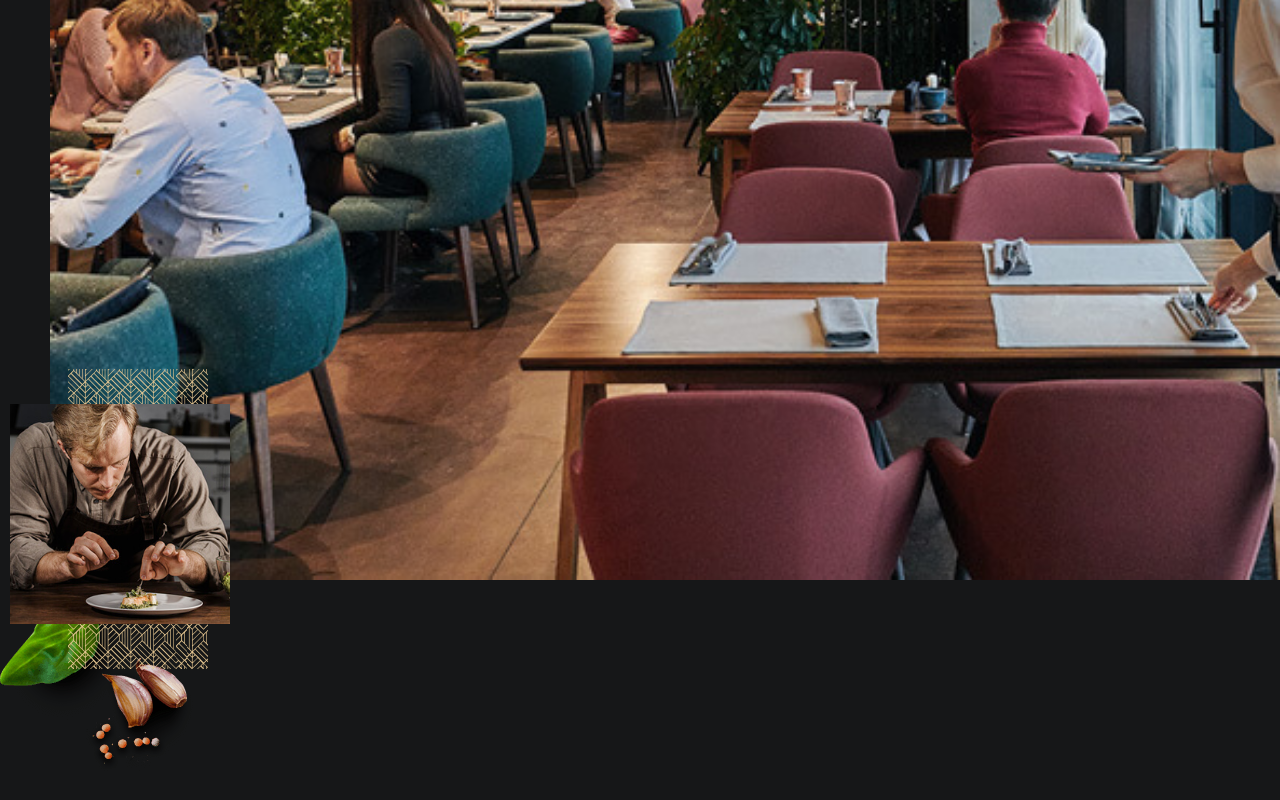
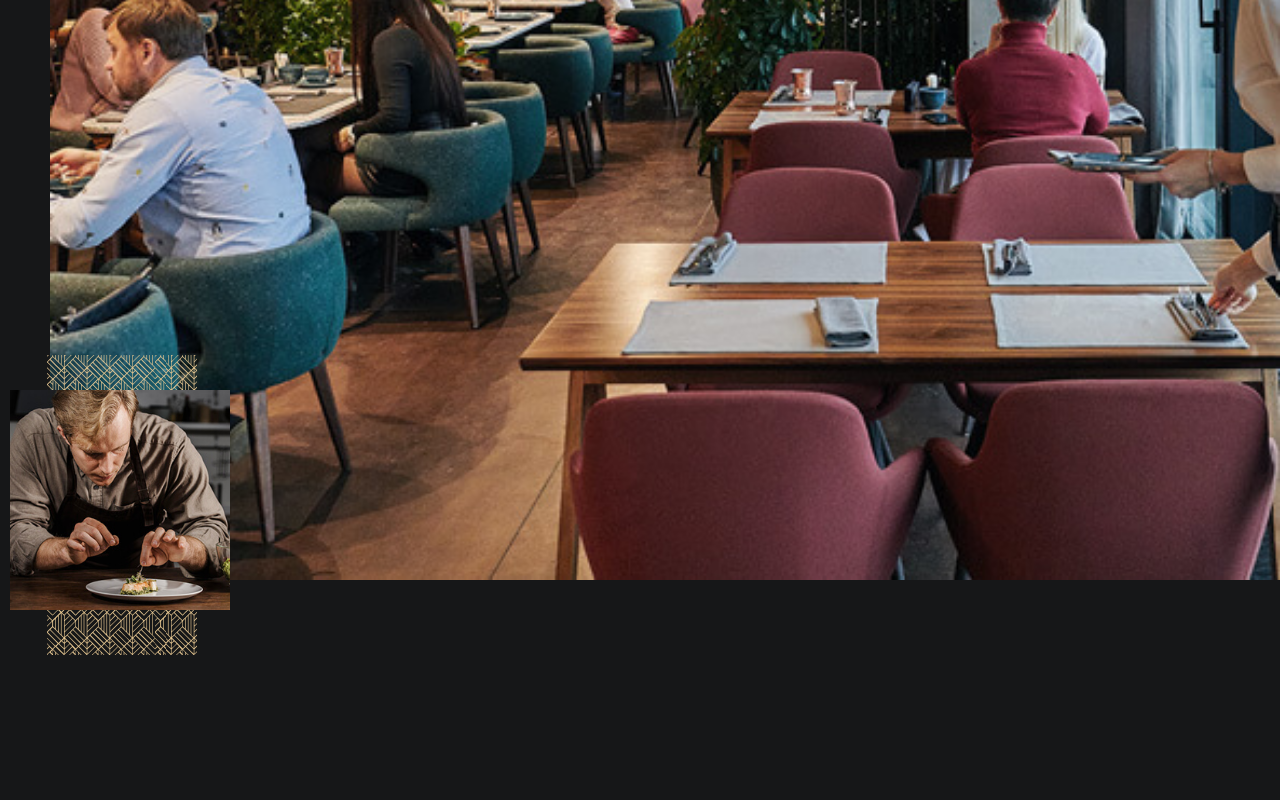
Before and after one commit to FrancoUrsino/RestoFood, a website: page index.html in a window 1280 px wide. Shown: the part 8591-9391 px from the top of the page. After the commit the page ends 9361 px from the top, so only its background shows below. Drawn offline with nearby package versions, Linux system fonts and the light colour scheme; a web font is replaced by a local one.

Commit message:
fixed img-1-bg

```diff
--- a/index.html
+++ b/index.html
@@ -197,7 +197,7 @@
           <div class="about__container--img abs-img-2 has-before">
             <img src="images/badge-2.png" width="133" height="134" loading="lazy" alt="">
           </div>
-          <img src="images/shape-3.png" width="197" height="194" loading="lazy" alt="" class="shap">
+          <!-- <img src="images/shape-3.png" width="197" height="194" loading="lazy" alt="" class="shap"> -->
         </div>
       </div>
     </section>
--- a/scss/_about.scss
+++ b/scss/_about.scss
@@ -54,7 +54,7 @@
   }
 
   & .abs-img-1{
-    bottom: 80px;
+    bottom: -100px;
     left: 0;
     width: 230px;
     padding-block: 70px;
@@ -63,9 +63,9 @@
     &::before{
       top: 35px;
       bottom: 0;
-      left: 60%;
+      left: 53%;
       transform: translateX(-50%);
-      width: 140px;
+      width: 150px;
       height: 300px;
       background-image: url(../images/img-pattern.svg);
       background-repeat: repeat;
```
Also changed, not shown: css/style.css.
